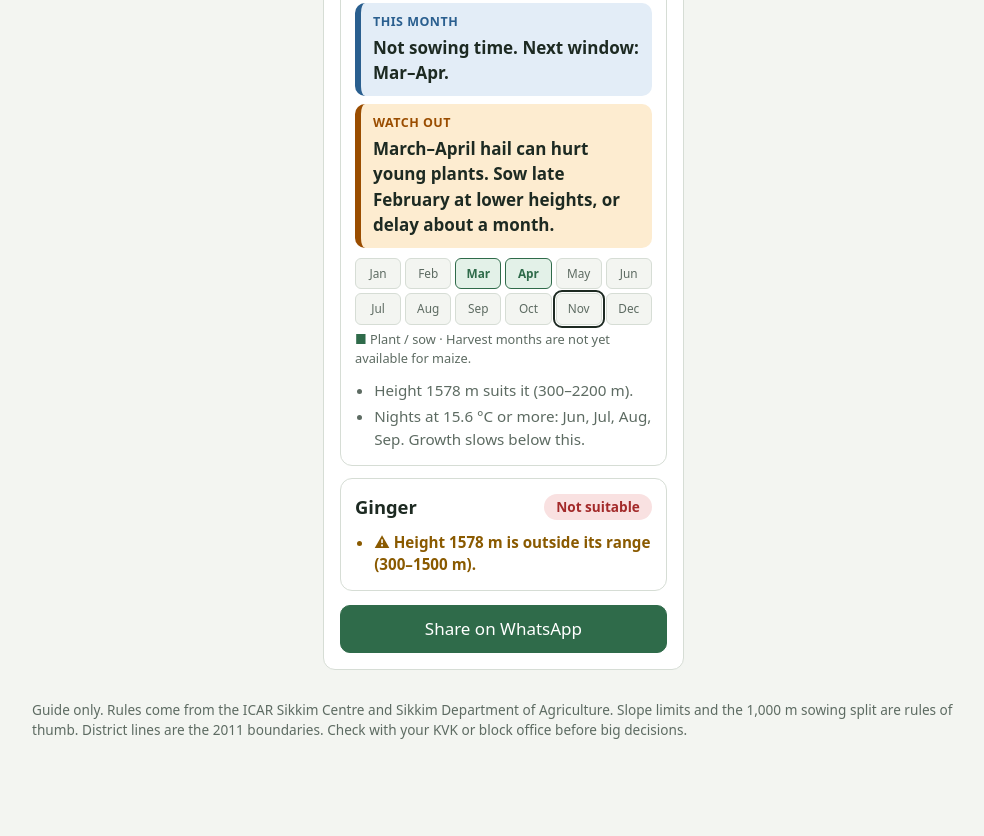
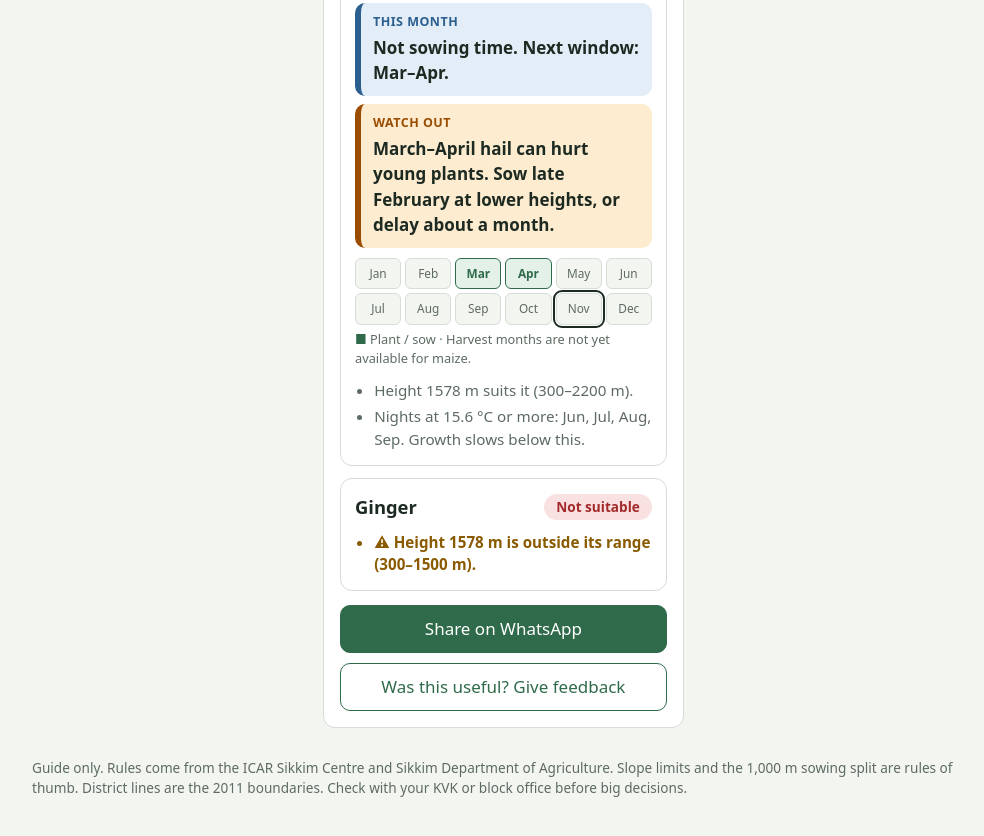
Before and after one commit to NamanSeth5/Terraslope, a plain HTML site: page index.html in a window 1280 px wide. Shown: the part 1396-2232 px from the top of the page, without its empty margins (128-1112 px from the left). Before the commit the page ends 2190 px from the top, so only its background shows below. Drawn offline with Linux system fonts and the light colour scheme.

Commit message:
Add files via upload

```diff
--- a/index.html
+++ b/index.html
@@ -214,7 +214,7 @@ function placePin(){const p=$("pin");if(!pinOk||S.lat==null){p.hidden=true;retur
 function redraw(){paintMap();overlay();placePin()}
 function schedule(){if(!raf)raf=requestAnimationFrame(()=>{raf=0;redraw()})}
 function saveState(){try{localStorage.setItem("ts_state",JSON.stringify({lat:S.lat,lon:S.lon,soil:S.soil,ph:S.ph}))}catch(e){}}
-const FORM_URL="";
+const FORM_URL="https://forms.gle/myxmHyrcZznDiKXB6";
 function calHtml(id,cal){if(!cal)return "";const mo=T[lang].mo,cur=new Date().getMonth();
  const cls={p:"cp",g:"cg",h:"ch","":""};let h='<div class="cal">'+cal.map((q,i)=>'<span class="'+cls[q]+(i==cur?" cur":"")+'">'+mo[i]+"</span>").join("")+"</div>";
  h+='<p class="calnote"><span class="cp">■</span> '+tr("cPlant")+(id=="maize"?"":' · <span class="cg">■</span> '+tr("cGrow")+' · <span class="ch">■</span> '+tr("cHarv"))+(id=="maize"?" · "+tr("cNoHarv"):"")+"</p>";return h}
@@ -307,8 +307,11 @@ function render(){
  const none=res.every(x=>x.r.lvl==2),kl={soil:tr("kSoil"),now:tr("now"),water:tr("kWater"),watch:tr("kWatch")};
  box.innerHTML=(none?'<p class="empty">'+tr("noneFit")+"</p>":"")+res.map(({id,r})=>'<div class="crop"><h3>'+tr(id)+'<span class="pill l'+r.lvl+'">'+tr("v"+r.lvl)+"</span></h3>"+r.K.map(x=>'<div class="key k-'+x.type+'"><span class="kl">'+kl[x.type]+"</span><span class=\"kt\">"+x.t+"</span></div>").join("")+calHtml(id,r.cal)+'<ul class="det">'+r.R.map(x=>'<li'+(x.w?' class="w"':"")+">"+(x.w?"⚠ ":"")+x.t+"</li>").join("")+"</ul></div>").join("");
 
- const lines=["Terraslope",$("where").textContent+" · "+tr("elev")+" "+Math.round(e)+", "+tr("slope")+" "+s+"°"];
- res.forEach(({id,r})=>{const so=r.K.find(x=>x.type=="soil");lines.push("• "+tr(id)+": "+tr("v"+r.lvl)+(so&&r.lvl<2?" — "+so.t:""))});lines.push(location.origin+location.pathname);
+ const em=tr("elev").match(/^(.*?)\s*\((.*)\)/),ico=["✅","⚠️","❌"],kn={soil:tr("kSoil"),now:tr("now"),watch:tr("kWatch")};
+ const lines=["*Terraslope*","📍 "+$("where").textContent,"⛰ "+em[1]+" "+Math.round(e)+" "+em[2]+" · "+tr("slope")+" "+s+"°",""];
+ res.forEach(({id,r})=>{lines.push("*"+tr(id)+" – "+tr("v"+r.lvl)+"* "+ico[r.lvl]);
+  if(r.lvl==2)lines.push(r.R[0].t);else r.K.filter(x=>kn[x.type]).forEach(x=>lines.push("• "+kn[x.type]+": "+x.t));lines.push("")});
+ lines.push(location.origin+location.pathname);if(FORM_URL)lines.push("",tr("fb")+" "+FORM_URL);
  const sh=$("share");sh.href="https://wa.me/?text="+encodeURIComponent(lines.join("\n"));sh.textContent=tr("share");sh.hidden=false;
  renderWx(cell,e)}
 
--- a/sw.js
+++ b/sw.js
@@ -1,4 +1,4 @@
-const V="ts-v7",FILES=["./","index.html","terrain.txt","manifest.webmanifest","icon-192.png"];
+const V="ts-v10",FILES=["./","index.html","terrain.txt","manifest.webmanifest","icon-192.png"];
 self.addEventListener("install",e=>{e.waitUntil(caches.open(V).then(c=>c.addAll(FILES.map(f=>new Request(f,{cache:"reload"})))).then(()=>self.skipWaiting()))});
 self.addEventListener("activate",e=>{e.waitUntil(caches.keys().then(k=>Promise.all(k.filter(x=>x!==V).map(x=>caches.delete(x)))).then(()=>self.clients.claim()))});
 self.addEventListener("fetch",e=>{
```
